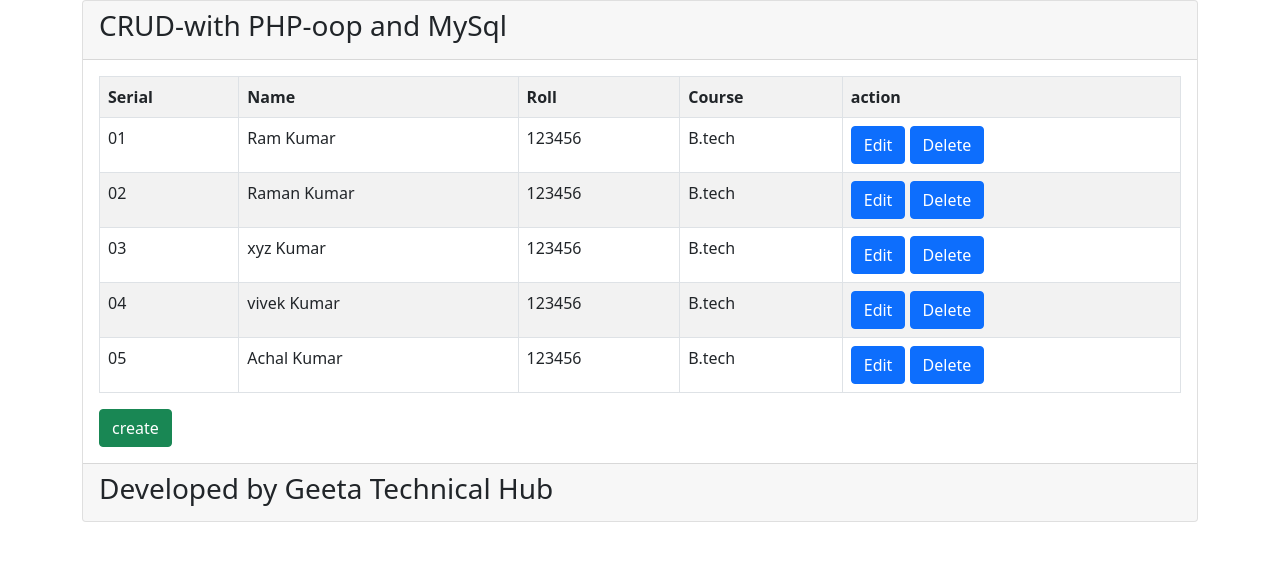
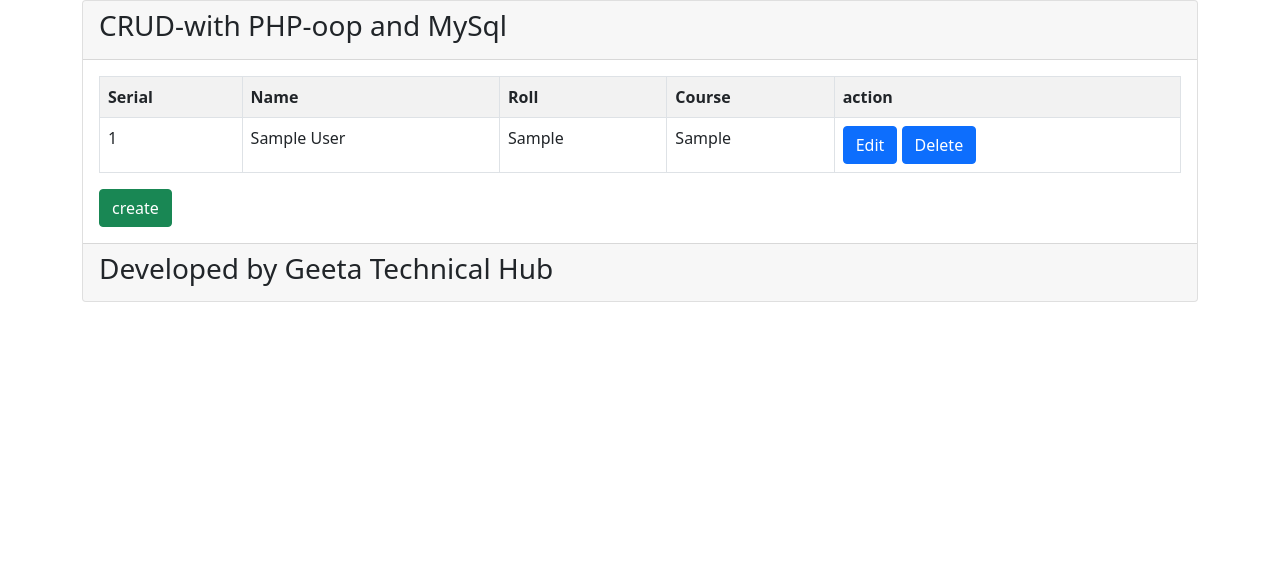
Before and after one commit to GUL5522/CRUD-with-PHP-OOP-and-MySQLi, a PHP site: page /index.php in a window 1280 px wide. Shown: the top 561 px of the page. Run offline with PHP 8.4, Linux system fonts and the light colour scheme; tables that the repository leaves empty or names only in its code hold one stand-in row (values such as "Sample post").

Commit message:
edit and delete function is updated

```diff
--- a/index.php
+++ b/index.php
@@ -1,10 +1,23 @@
 <?php
     include 'header.php';
+    ?>
+    <?php
+    $db = new Database();
+    $sql = "SELECT * FROM tbl_users";
+    $read = $db->select($sql);
+
+
+    if(isset($_POST['delete'])){
+        $id = $_GET['uid'];
+        $sql ="DELETE FROM tbl_users WHERE id = $id";
+        $delete_data =$db->delete($sql);
+    }
+
     ?>
                     <div class="card-body">
                         <?php
                         if(isset($_GET['msg'])){
-                            echo "<div class='alert alert-success'><strong>Success!</strong>".$_GET['msg']."</div>";
+                            echo "<div class='alert alert-success'><strong>Success: </strong>".$_GET['msg']."</div>";
                         }
                         ?>
                     <table class="table table-striped table-bordered table-hover">
@@ -15,57 +28,26 @@
                             <th>Course</th>
                             <th>action</th>
                         </tr>
+                        <?php
+                        if($read){
+                            $i=0;
+                        while($row = $read->fetch_assoc()) {
+                            $i++;
+                        ?>
                         <tr>
-                            <td>01</td>
-                            <td>Ram Kumar</td>
-                            <td>123456</td>
-                            <td>B.tech</td>
+                            <td><?php echo $i;?></td>
+                            <td><?php echo $row['name'];?></td>
+                            <td><?php echo $row['roll'];?></td>
+                            <td><?php echo $row['course'];?></td>
                             <td>
-                                <a class="btn btn-primary" href="update.php">Edit</a>
-                                <a class="btn btn-primary"href="update.php">Delete</a>
+                                <a class="btn btn-primary" href="update.php?id=<?php echo $row['id'];?>">Edit</a>
+
+                                <a href="?uid=<?php echo $row['id'];?>"><button class="btn btn-primary" type="submit" name="delete">Delete</button></a>
                             </td>
                         </tr>
-                        <tr>
-                            <td>02</td>
-                            <td>Raman Kumar</td>
-                            <td>123456</td>
-                            <td>B.tech</td>
-                            <td>
-                                <a class="btn btn-primary" href="update.php">Edit</a>
-                                <a class="btn btn-primary"href="update.php">Delete</a>
-
-                            </td>
-                        </tr>
-                        <tr>
-                            <td>03</td>
-                            <td>xyz Kumar</td>
-                            <td>123456</td>
-                            <td>B.tech</td>
-                            <td>
-                                <a class="btn btn-primary" href="update.php">Edit</a>
-                                <a class="btn btn-primary"href="update.php">Delete</a>
-                            </td>
-                        </tr>
-                        <tr>
-                            <td>04</td>
-                            <td>vivek Kumar</td>
-                            <td>123456</td>
-                            <td>B.tech</td>
-                            <td>
-                                <a class="btn btn-primary" href="update.php">Edit</a>
-                                <a class="btn btn-primary"href="update.php">Delete</a>
-                            </td>
-                        </tr>
-                        <tr>
-                            <td>05</td>
-                            <td>Achal Kumar</td>
-                            <td>123456</td>
-                            <td>B.tech</td>
-                            <td>
-                                <a class="btn btn-primary" href="update.php">Edit</a>
-                                <a class="btn btn-primary"href="update.php">Delete</a>
-                            </td>
-                        </tr>
+                        <?php } }else{ ?>
+                            <p>Data not Found!</p>
+                            <?php } ?>
                     </table>
                     <a class="btn btn-success" href="create.php">create</a>
                     </div>
```
Also changed, not shown: database.php (+29 -3 lines), update.php (+39 -9 lines).
